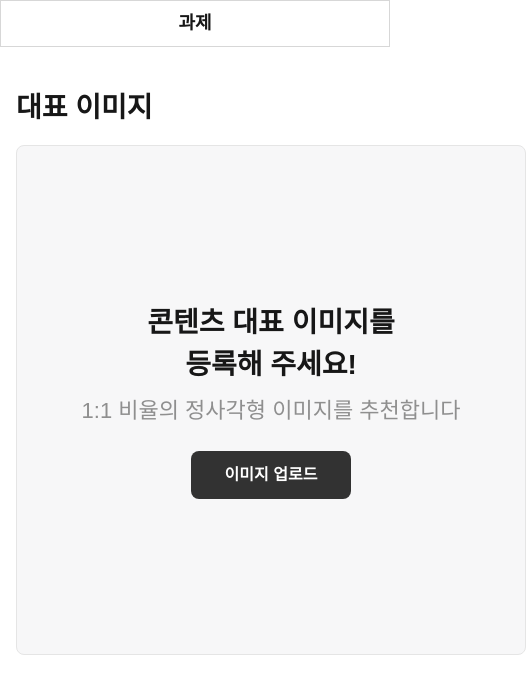
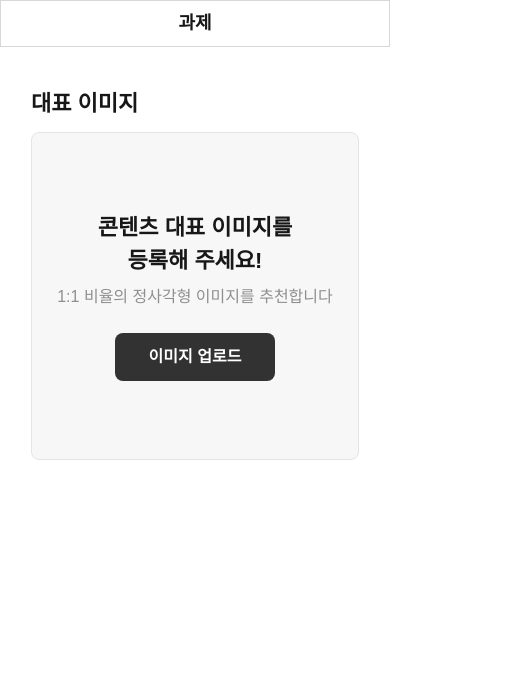
Before and after one commit to venise5224/MissionDriven_ProjectTest, a Next.js app: page / in a window 390 px wide. Shown: the top 694 px of the page, 526 px wide, since content can reach past the window. Built offline with nearby package versions, Linux system fonts and the light colour scheme.

Commit message:
feat:메인이미지업로더 모바일 반응형 구현

```diff
--- a/src/components/MainImageUploader.tsx
+++ b/src/components/MainImageUploader.tsx
@@ -1,16 +1,16 @@
 const MainImageUploader = () => {
   return (
-    <div className="w-[510px]">
-      <h2 className="font-bold text-[28px]">대표 이미지</h2>
-      <div className="h-[510px] mt-4 flex flex-col items-center justify-center bg-[#F7F7F8] border border-[#E5E5E5] rounded-lg">
-        <strong className="font-bold text-[28px] text-center">
+    <div className="w-[328px] md:w-[510px] mx-auto md:mx-0">
+      <h2 className="font-bold text-[22px] md:text-[28px]">대표 이미지</h2>
+      <div className="h-[328px] md:h-[510px] mt-3 md:mt-4 flex flex-col items-center justify-center bg-[#F7F7F8] border border-[#E5E5E5] rounded-lg">
+        <strong className="font-bold text-[22px] md:text-[28px] text-center">
           콘텐츠 대표 이미지를
           <br /> 등록해 주세요!
         </strong>
-        <em className="mt-2 font-medium text-[22px] text-[#8F8F8F]">
+        <em className="mt-2 font-medium text-[16px] md:text-[22px] text-[#8F8F8F]">
           1:1 비율의 정사각형 이미지를 추천합니다
         </em>
-        <button className="mt-6 w-40 h-12 bg-[#323232] rounded-lg text-white font-semibold text-5">
+        <button className="mt-6 w-40 h-12 md:h-[58px] bg-[#323232] rounded-lg text-white font-semibold text-5 cursor-pointer">
           이미지 업로드
         </button>
       </div>
```
